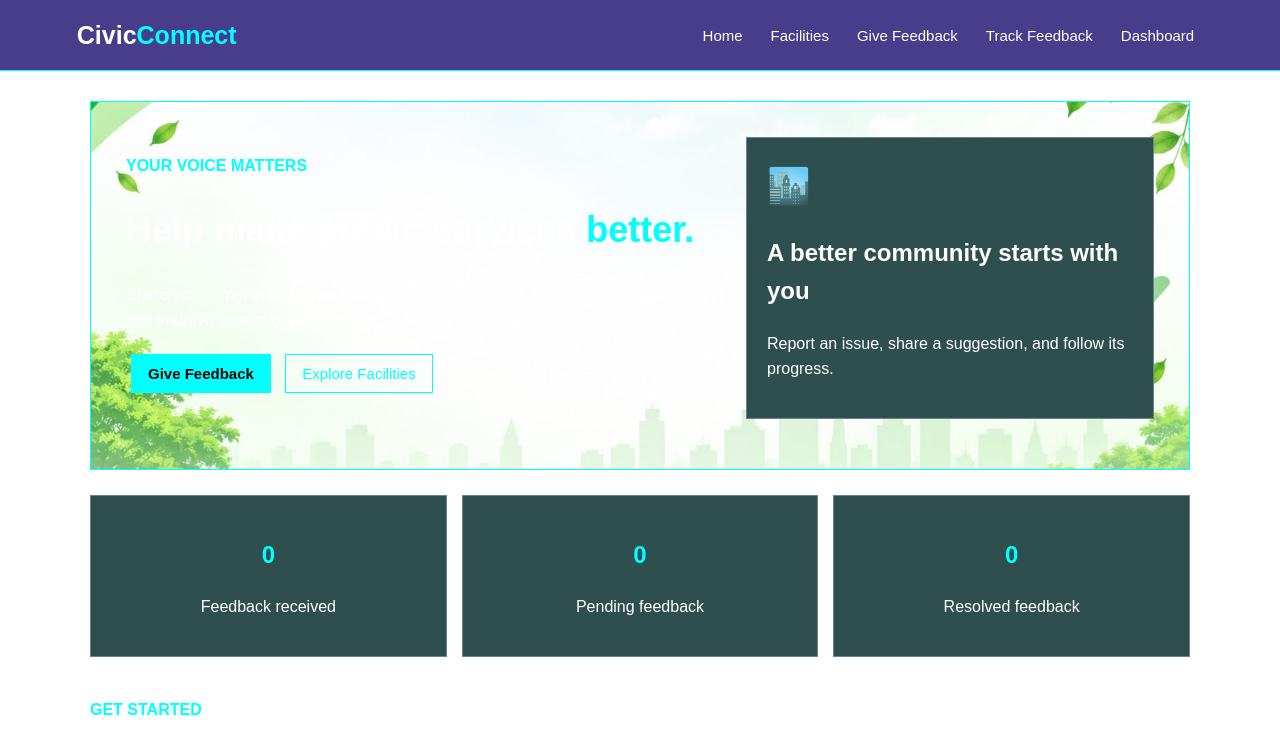
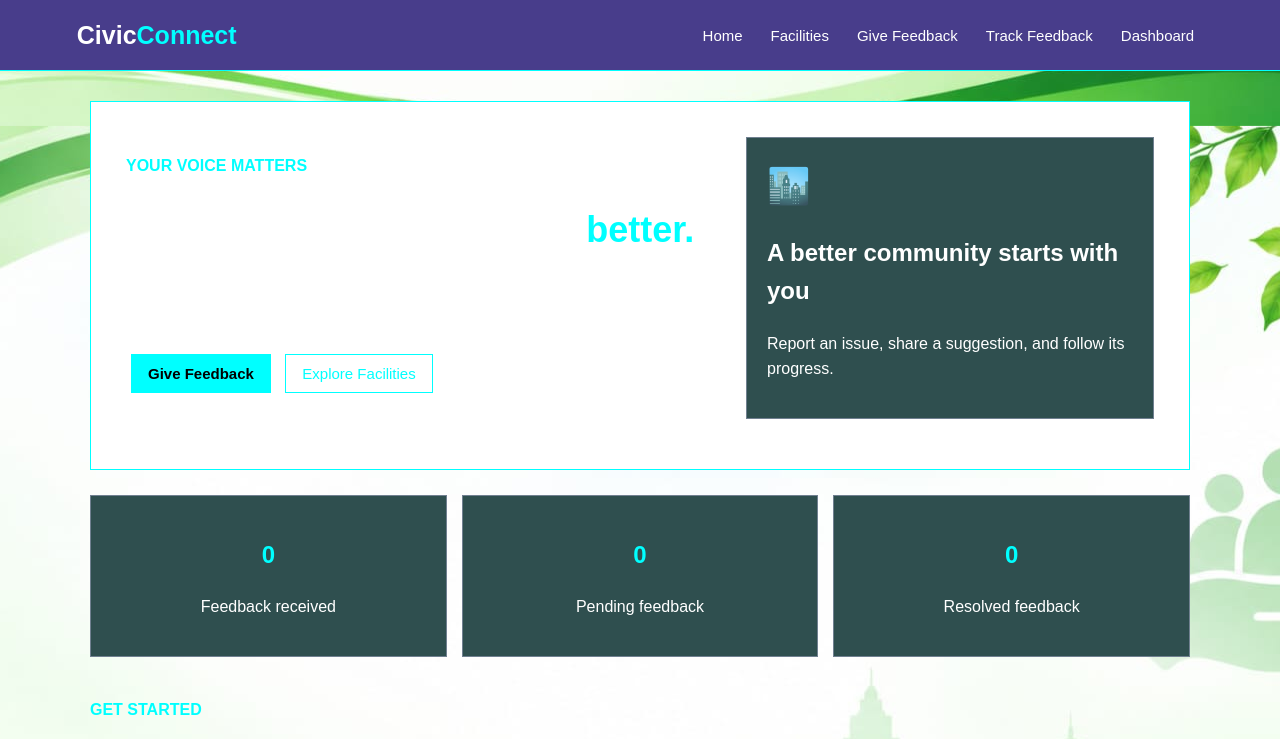
Before and after one commit to sarafatali03a-design/Civivc_connect_, a plain HTML site: page index.html in a window 1280 px wide. Shown: the top 739 px of the page. Drawn offline with Linux system fonts and the light colour scheme.

Commit message:
Update style.css

```diff
--- a/style.css
+++ b/style.css
@@ -8,7 +8,10 @@
 body {
     margin: 0;
     font-family: Arial, sans-serif;
-    background-color: darknavyblue;
+    background-image:url("background.jpeg");
+    backgroud-size:cover;
+    background-position:center;
+    background-attachment:fixed;
     color: white;
     line-height: 1.6;
 }
@@ -61,10 +64,7 @@ main {
 }
 
 .hero {
-    background-image:url("background.jpeg");
-    background-size:cover;
-    background-position:center;
-    background-repeat:no-repeat;
+    background-color:white;
     border: 1px solid cyan;
     padding: 35px;
     display: flex;
```
